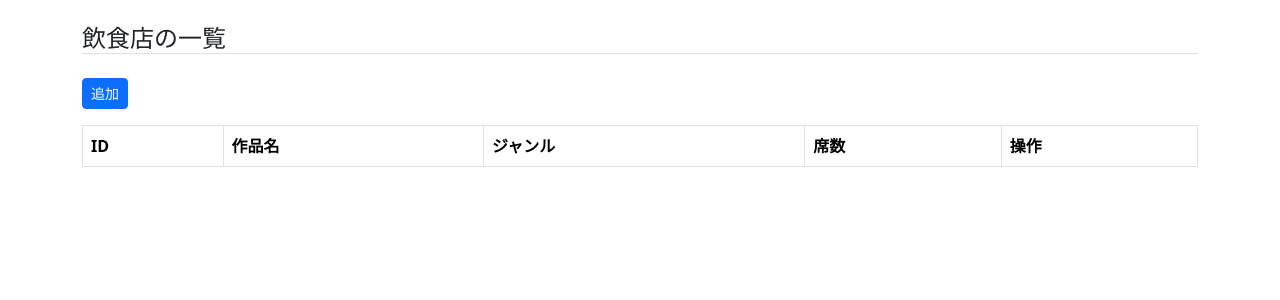
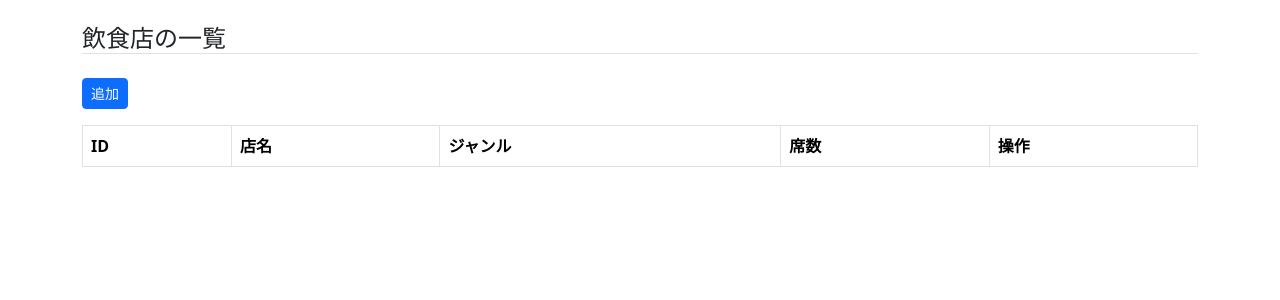
Before and after one commit to inochigakegohan/restaurant, a Django app: page /cms/restaurant/ in a window 1280 px wide. Shown: the top 300 px of the page. Run offline with Django 4.2, Linux system fonts and the light colour scheme; data that the repository does not hold is empty; some libraries are stand-ins or nearby versions.

Commit message:
fix: 飲食店一覧の文言を修正

```diff
--- a/restaurant/cms/templates/cms/restaurant_list.html
+++ b/restaurant/cms/templates/cms/restaurant_list.html
@@ -9,7 +9,7 @@
         <thead>
         <tr>
             <th scope="col">ID</th>
-            <th scope="col">作品名</th>
+            <th scope="col">店名</th>
             <th scope="col">ジャンル</th>
             <th scope="col">席数</th>
             <th scope="col">操作</th>
```
